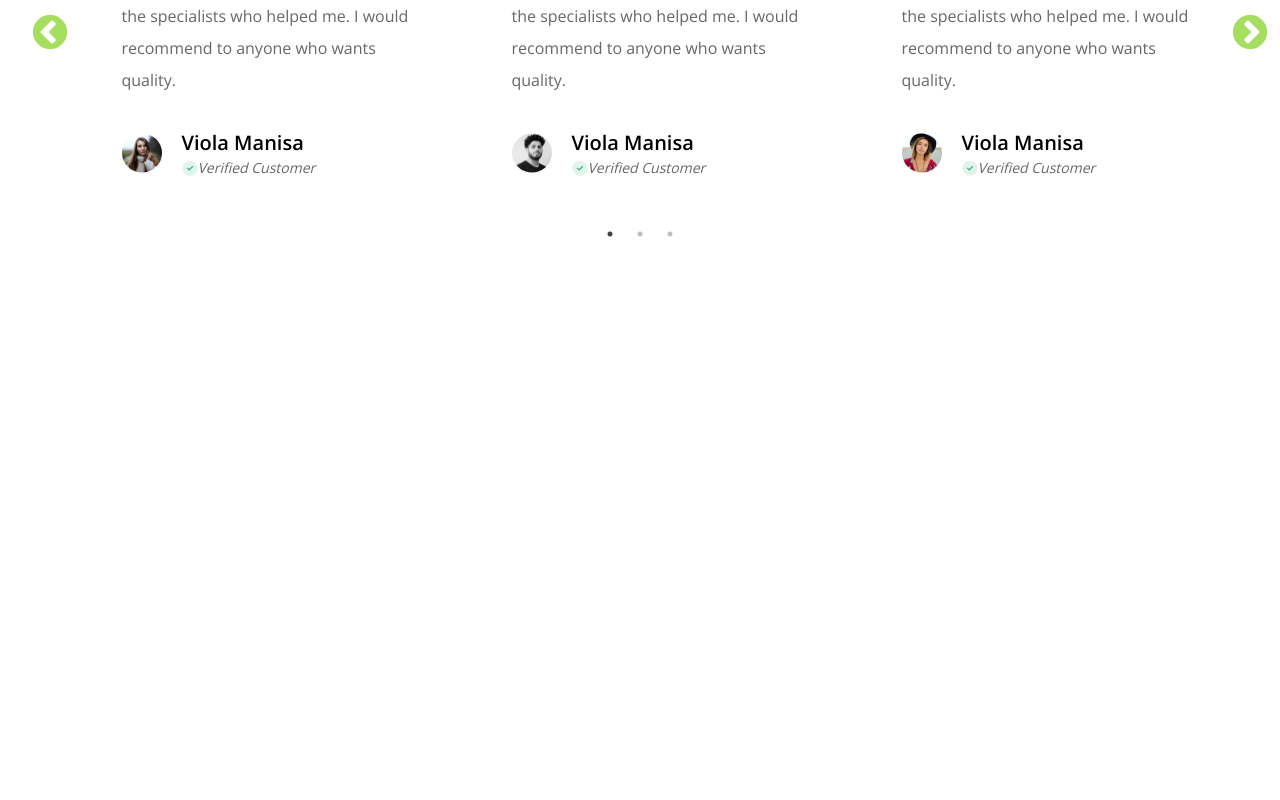
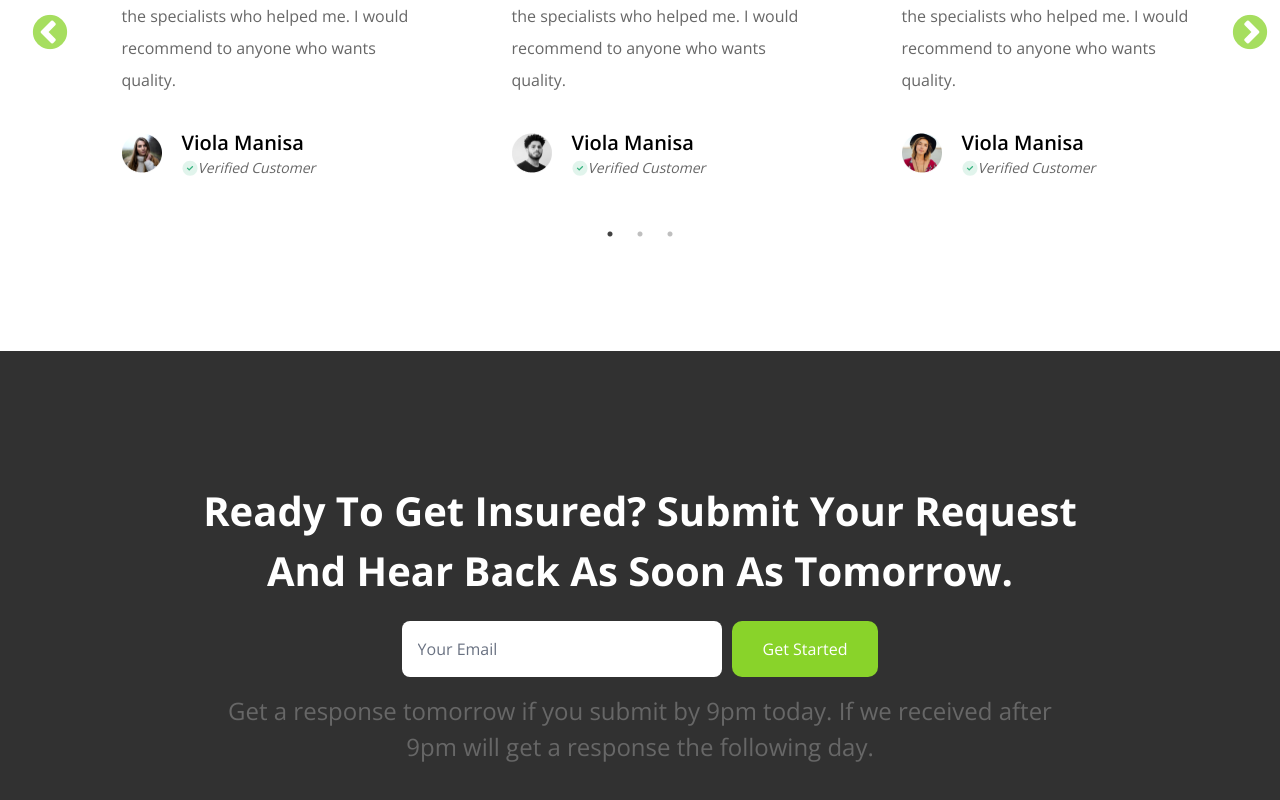
Before and after one commit to EmperorAlii/Pacific-corp-landing-page-with-react, a React (Vite) app in the folder p-corp-landing/: page / in a window 1280 px wide. Shown: the part 4906-5706 px from the top of the page. Before the commit the page ends 5150 px from the top, so only its background shows below. Built offline with nearby package versions, Linux system fonts and the light colour scheme.

Commit message:
Completed Form Section

```diff
--- a/p-corp-landing/src/App.jsx
+++ b/p-corp-landing/src/App.jsx
@@ -10,6 +10,7 @@ import OurTips from "./Sections/OurTips";
 import FamilySection from "./Sections/FamilySection";
 import Testimonial from "./Sections/Testimonial";
 import Reviews from "./Sections/Reviews";
+import Form from "./Sections/Form";
 
 function App() {
   return (
@@ -25,6 +26,7 @@ function App() {
       <FamilySection />
       <Testimonial />
       <Reviews />
+      <Form />
     </>
   );
 }
--- /dev/null
+++ b/p-corp-landing/src/Sections/Form.jsx
@@ -0,0 +1,32 @@
+import React from "react";
+import Button from "../components/Button";
+
+const Form = () => {
+  return (
+    <>
+      <div className="bg-[#313131] h-[541px] mt-33 ">
+        <h2 className="text-white font-bold w-[900px] text-[40px] pt-[130px] mx-auto leading-15 text-center">
+          Ready To Get Insured? Submit Your Request And Hear Back As Soon As
+          Tomorrow.
+        </h2>
+
+        <div className=" flex gap-2.5 mt-5 justify-center">
+          <input
+            type="email"
+            placeholder="Your Email"
+            className="px-4 py-3 rounded-lg w-[320px] bg-white text-black placeholder-gray-500"
+          />
+
+          <Button className="py-[16px] px-[31px]">Get Started</Button>
+        </div>
+
+        <p className="text-[24px] text-white text-center mt-4 w-[850px] mx-auto">
+          Get a response tomorrow if you submit by 9pm today. If we received
+          after 9pm will get a response the following day.
+        </p>
+      </div>
+    </>
+  );
+};
+
+export default Form;
```
Also changed, not shown: 1 other file (tests, documents, lock files or other folders).
